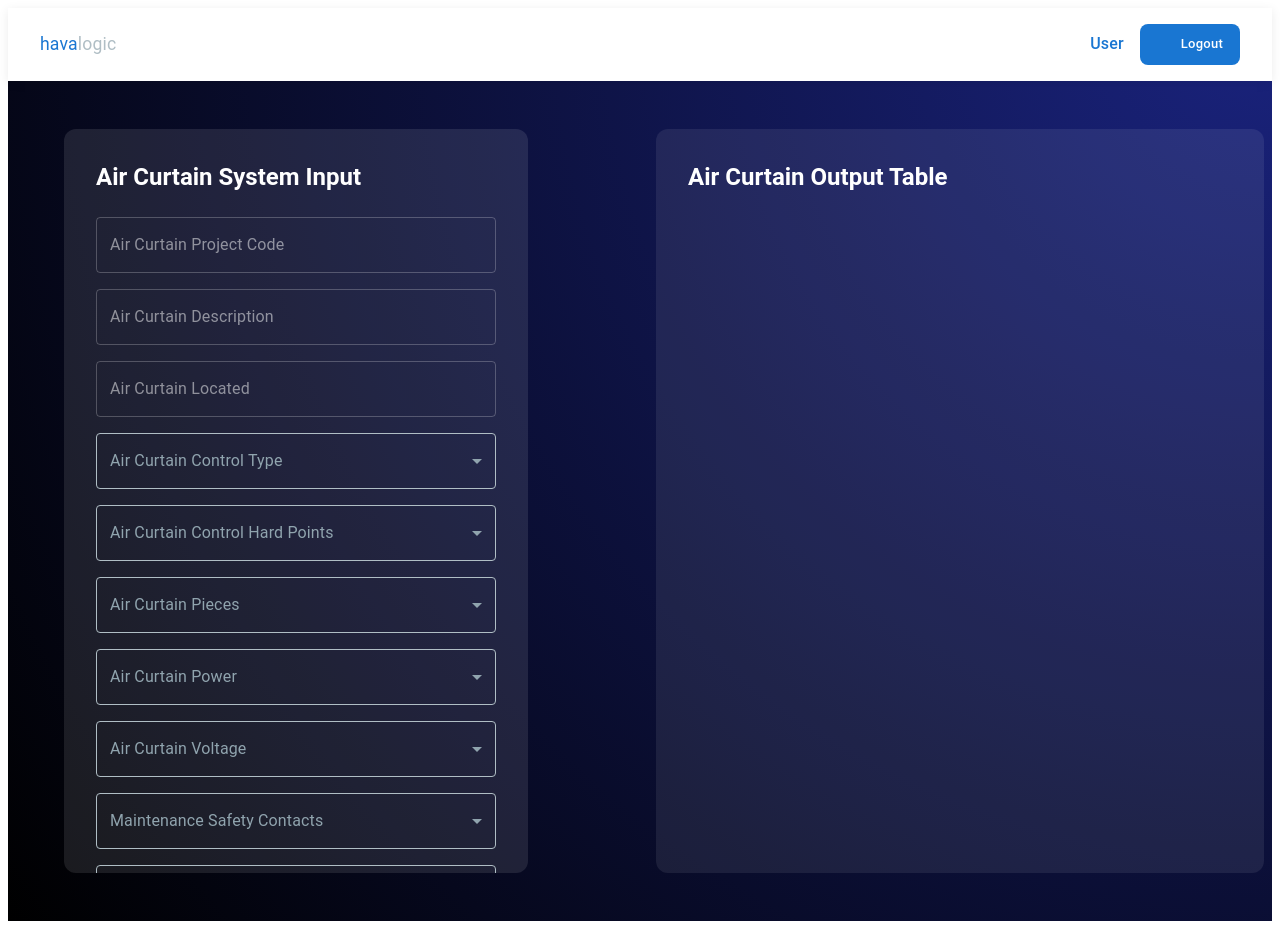
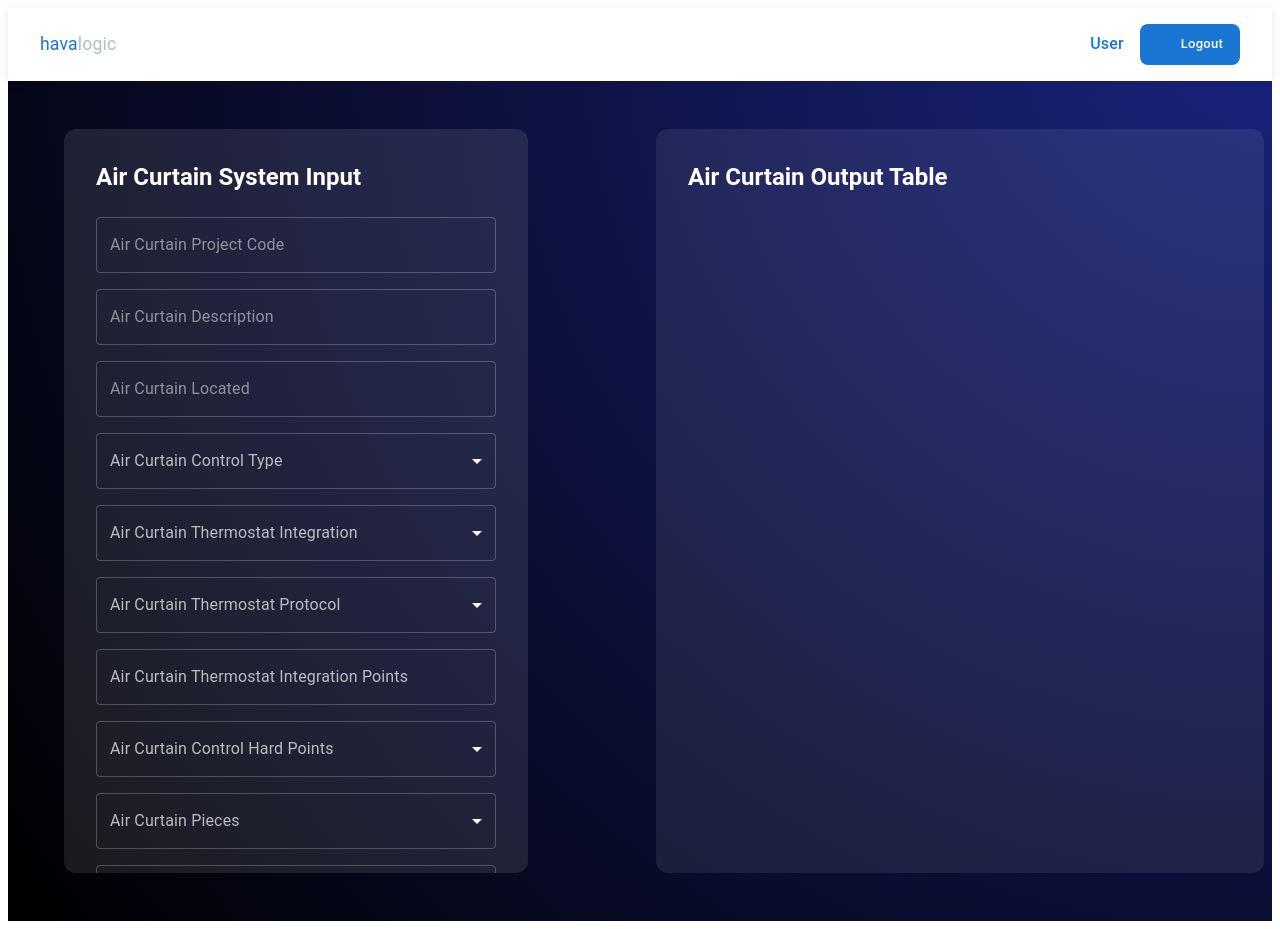
Before and after one commit to ErginYurttas/havalogic, a React (Create React App) app: page /aircurtain in a window 1280 px wide. Built offline with nearby package versions, Linux system fonts and the light colour scheme; some icons are missing; a web font is replaced by a local one.

Commit message:
20250809_1405

```diff
--- a/src/pages/AirCurtainPage.tsx
+++ b/src/pages/AirCurtainPage.tsx
@@ -1,4 +1,4 @@
-import React, { useState } from 'react';
+import React, { useState, useEffect } from 'react';
 import {
   Box,
   Container,
@@ -119,6 +119,79 @@ export default function AirCurtainPage() {
   const [airCurtainProtocolIntegration, setAirCurtainProtocolIntegration] = useState('');
   const [airCurtainIntegrationPoints, setAirCurtainIntegrationPoints] = useState('');
 
+  const [airCurtainThermostatIntegration, setAirCurtainThermostatIntegration] = useState('');
+  const [airCurtainThermostatProtocol, setAirCurtainThermostatProtocol] = useState('');
+  const [airCurtainThermostatIntegrationPoints, setAirCurtainThermostatIntegrationPoints] = useState('');
+
+
+useEffect(() => {
+  if (airCurtainControlType === 'with DDC') {
+    setAirCurtainThermostatIntegration('');
+    setAirCurtainThermostatProtocol('');
+    setAirCurtainThermostatIntegrationPoints('');
+  }
+}, [airCurtainControlType]);
+
+useEffect(() => {
+  if (airCurtainControlType === 'Thermostat') {
+    setAirCurtainControlHardPoints('');
+    setAirCurtainPieces('');
+    setAirCurtainPower('');
+    setAirCurtainVoltage('');
+    setMaintenanceSafety('');
+    setEmergencySafety('');
+    setDoorSafety('');
+    setHeatingFunction('');
+    setHeatingPower('');
+    setHeatingVoltage('');
+    setRoomSensor('');
+    setAirCurtainIntegration('');
+    setAirCurtainProtocolIntegration('');
+    setAirCurtainIntegrationPoints('');
+  }
+}, [airCurtainControlType]);
+
+
+useEffect(() => {
+  const valveFunctions = [
+    'On/Off Valve Actuator',
+    'On/Off Valve Actuator with Feedback',
+    'Floating Valve Actuator',
+    'Floating Valve Actuator with Feedback',
+    'Proportional Valve Actuator',
+    'Proportional Valve Actuator with Feedback'
+  ];
+
+  // Valf türlerinden biri SEÇİLİRSE veya 'none' seçilirse ➜ ikisini de temizle
+  const shouldClear = valveFunctions.includes(heatingFunction) || heatingFunction === 'none';
+
+  if (shouldClear) {
+    setHeatingPower('');
+    setHeatingVoltage('');
+  }
+}, [heatingFunction]);
+// 4) renderDropdown fonksiyonu burada başlıyor
+const renderDropdown = (
+  label: string,
+  value: string,
+  onChange: (event: SelectChangeEvent) => void,
+  options: string[],
+  disabled: boolean = false
+) => (
+  <FormControl fullWidth sx={{ mt: 2 }} disabled={disabled}>
+    <InputLabel>{label}</InputLabel>
+    <Select value={value} label={label} onChange={onChange}>
+      {options.map((option) => (
+        <MenuItem key={option} value={option}>
+          {option}
+        </MenuItem>
+      ))}
+    </Select>
+  </FormControl>
+);
+
+
+
 
   const [tableRows, setTableRows] = useState<any[]>([]);
   const [showTable, setShowTable] = useState(false);
@@ -133,7 +206,7 @@ export default function AirCurtainPage() {
 
  const handleSaveAirCurtain = () => {
   const pieces = parseInt(airCurtainPieces) || 1;
-
+  const isMultiple = pieces > 1;
   const airCurtainControlRows: any[] = [];
   const maintenanceRows: any[] = [];
   const emergencyRows: any[] = [];
@@ -141,6 +214,7 @@ export default function AirCurtainPage() {
   const roomSensorRows: any[] = [];
   const integrationRows: any[] = [];
   const controlHardPointRows: any[] = [];
+  const thermostatIntegrationRows: any[] = [];
 
 
   if (airCurtainControlType === 'with DDC') {
@@ -178,12 +252,13 @@ export default function AirCurtainPage() {
 }
 
 
-
 if (maintenanceSafety === 'for Each Curtain') {
+  const isMultiple = pieces > 1;
   for (let i = 1; i <= pieces; i++) {
+    const suffix = isMultiple ? ` ${i}` : '';
     maintenanceRows.push({
       projectCode, description, location,
-        point: `Air Curtain Maintenance Safety ${i}`,
+      point: `Air Curtain Maintenance Safety${suffix}`,
       ai: 0, ao: 0, di: 1, do: 0,
       modbusRtu: 0, modbusTcp: 0, bacnetMstp: 0, bacnetIp: 0, mbus: 0
     });
@@ -199,10 +274,12 @@ export default function AirCurtainPage() {
 
 
   if (emergencySafety === 'for Each Curtain') {
+  const isMultiple = pieces > 1;
   for (let i = 1; i <= pieces; i++) {
+    const suffix = isMultiple ? ` ${i}` : '';
     emergencyRows.push({
       projectCode, description, location,
-        point: `Air Curtain Emergency Safety ${i}`,
+      point: `Air Curtain Emergency Safety${suffix}`,
       ai: 0, ao: 0, di: 1, do: 0,
       modbusRtu: 0, modbusTcp: 0, bacnetMstp: 0, bacnetIp: 0, mbus: 0
     });
@@ -211,6 +288,26 @@ export default function AirCurtainPage() {
   emergencyRows.push({
     projectCode, description, location,
     point: 'Air Curtains Group Emergency Safety',
+    ai: 0, ao: 0, di: 1, do: 0,
+    modbusRtu: 0, modbusTcp: 0, bacnetMstp: 0, bacnetIp: 0, mbus: 0
+  });
+}
+
+if (doorSafety === 'for Each Curtain') {
+  const isMultiple = pieces > 1;
+  for (let i = 1; i <= pieces; i++) {
+    const suffix = isMultiple ? ` ${i}` : '';
+    doorRows.push({
+      projectCode, description, location,
+      point: `Air Curtain Door Safety${suffix}`,
+      ai: 0, ao: 0, di: 1, do: 0,
+      modbusRtu: 0, modbusTcp: 0, bacnetMstp: 0, bacnetIp: 0, mbus: 0
+    });
+  }
+} else if (doorSafety === 'for All Curtains') {
+  doorRows.push({
+    projectCode, description, location,
+    point: 'Air Curtains Group Door Safety',
     ai: 0, ao: 0, di: 1, do: 0,
     modbusRtu: 0, modbusTcp: 0, bacnetMstp: 0, bacnetIp: 0, mbus: 0
   });
@@ -371,24 +468,6 @@ if (heatingFunction === 'Proportional Electrical Heater') {
 }
 
 
-  if (doorSafety === 'for Each Curtain') {
-    for (let i = 1; i <= pieces; i++) {
-      doorRows.push({
-        projectCode, description, location,
-        point: `Air Curtain Door Safety ${i}`,
-        ai: 0, ao: 0, di: 1, do: 0,
-        modbusRtu: 0, modbusTcp: 0, bacnetMstp: 0, bacnetIp: 0, mbus: 0
-      });
-    }
-  } else if (doorSafety === 'for All Curtains') {
-    doorRows.push({
-      projectCode, description, location,
-      point: 'Air Curtains Group Door Safety',
-      ai: 0, ao: 0, di: 1, do: 0,
-      modbusRtu: 0, modbusTcp: 0, bacnetMstp: 0, bacnetIp: 0, mbus: 0
-    });
-  }
-
 
   if (roomSensor === 'Temperature') {
     roomSensorRows.push({
@@ -412,7 +491,83 @@ if (heatingFunction === 'Proportional Electrical Heater') {
     });
   }
 
+if (
+  airCurtainIntegration === 'own Panel' &&
+  ['Modbus RTU', 'Modbus TCP IP', 'Bacnet MSTP', 'Bacnet IP'].includes(airCurtainProtocolIntegration) &&
+  airCurtainIntegrationPoints.trim() !== '' &&
+  !isNaN(Number(airCurtainIntegrationPoints))
+) {
+  const pointValue = Number(airCurtainIntegrationPoints);
 
+  const row: any = {
+    projectCode,
+    description,
+    location,
+    point: 'Air Curtain own Panel Integration Points',
+    ai: 0,
+    ao: 0,
+    di: 0,
+    do: 0,
+    modbusRtu: 0,
+    modbusTcp: 0,
+    bacnetMstp: 0,
+    bacnetIp: 0,
+    mbus: 0
+  };
+
+  switch (airCurtainProtocolIntegration) {
+    case 'Modbus RTU':
+      row.modbusRtu = pointValue;
+      break;
+    case 'Modbus TCP IP':
+      row.modbusTcp = pointValue;
+      break;
+    case 'Bacnet MSTP':
+      row.bacnetMstp = pointValue;
+      break;
+    case 'Bacnet IP':
+      row.bacnetIp = pointValue;
+      break;
+    default:
+      break;
+  }
+
+  integrationRows.push(row);
+}
+
+if (
+  airCurtainThermostatIntegration === 'Thermostat' &&
+  ['Modbus RTU', 'Modbus TCP IP', 'Bacnet MSTP', 'Bacnet IP'].includes(airCurtainThermostatProtocol) &&
+  airCurtainThermostatIntegrationPoints.trim() !== ''
+) {
+  const protocolColumnMap: any = {
+    'Modbus RTU': 'modbusRtu',
+    'Modbus TCP IP': 'modbusTcp',
+    'Bacnet MSTP': 'bacnetMstp',
+    'Bacnet IP': 'bacnetIp'
+  };
+
+  const row: any = {
+    projectCode,
+    description,
+    location,
+    point: 'Air Curtain Thermostat Integration Points',
+    ai: 0,
+    ao: 0,
+    di: 0,
+    do: 0,
+    modbusRtu: 0,
+    modbusTcp: 0,
+    bacnetMstp: 0,
+    bacnetIp: 0,
+    mbus: 0
+  };
+
+  const selectedColumn = protocolColumnMap[airCurtainThermostatProtocol];
+  row[selectedColumn] = parseInt(airCurtainThermostatIntegrationPoints) || 0;
+
+  thermostatIntegrationRows.push(row);
+}
 
 
   setTableRows([
@@ -423,7 +578,8 @@ if (heatingFunction === 'Proportional Electrical Heater') {
     ...doorRows,
     ...heatingRows,
     ...roomSensorRows,
-    ...integrationRows
+    ...integrationRows,
+    ...thermostatIntegrationRows
   ]);
   setShowTable(true);
 };
@@ -455,24 +611,38 @@ if (heatingFunction === 'Proportional Electrical Heater') {
               <TextField fullWidth variant="outlined" placeholder="Air Curtain Located" value={location} onChange={(e) => setLocation(e.target.value)} InputProps={{ style: { color: 'white' } }} />
 
 {renderDropdown('Air Curtain Control Type', airCurtainControlType, (e) => setAirCurtainControlType(e.target.value), ['with DDC', 'Thermostat'], false)}
-{renderDropdown('Air Curtain Control Hard Points', airCurtainControlHardPoints, (e) => setAirCurtainControlHardPoints(e.target.value), ['Statuses', 'Command', 'Statuses and Command'], false)}
 
-{renderDropdown('Air Curtain Pieces', airCurtainPieces, (e) => setAirCurtainPieces(e.target.value), ['1', '2', '3', '4', '5', '6', '7', '8'], false)}
-{renderDropdown('Air Curtain Power', airCurtainPower, (e) => setAirCurtainPower(e.target.value), [ '0,55', '0,75', '1,1', '1,5', '2,2', '3', '4', '5,5', '7,5','11', '15', '18,5', '22', '30', '37', '45', '55','75', '90', '110', '132', '160'], false)}
-{renderDropdown('Air Curtain Voltage', airCurtainVoltage, (e) => setAirCurtainVoltage(e.target.value), ['230', '380'], false)}
+{renderDropdown('Air Curtain Thermostat Integration', airCurtainThermostatIntegration, (e: SelectChangeEvent) => setAirCurtainThermostatIntegration(e.target.value), ['none', 'Thermostat'], airCurtainControlType === 'with DDC')}
 
-{renderDropdown('Maintenance Safety Contacts', maintenanceSafety, (e) => setMaintenanceSafety(e.target.value),['none', 'for Each Curtain', 'for All Curtains'], false)}
-{renderDropdown('Emergency Safety Contacts', emergencySafety, (e) => setEmergencySafety(e.target.value), ['none', 'for Each Curtain', 'for All Curtains'], false)}
-{renderDropdown('Door Safety Contacts', doorSafety, (e) => setDoorSafety(e.target.value), ['none', 'for Each Curtain', 'for All Curtains'], false)}
+{renderDropdown('Air Curtain Thermostat Protocol',  airCurtainThermostatProtocol,  (e: SelectChangeEvent) => setAirCurtainThermostatProtocol(e.target.value), ['Modbus RTU', 'Modbus TCP IP', 'Bacnet MSTP', 'Bacnet IP'], airCurtainControlType === 'with DDC')}
+<TextField
+  label="Air Curtain Thermostat Integration Points"
+  value={airCurtainThermostatIntegrationPoints}
+  onChange={(e) => setAirCurtainThermostatIntegrationPoints(e.target.value)}
+  fullWidth
+  sx={{ mt: 2 }}
+  disabled={airCurtainControlType === 'with DDC'}
+/>
 
-{renderDropdown('Heating Function',heatingFunction,(e) => setHeatingFunction(e.target.value),['none', 'On/Off Valve Actuator', 'On/Off Valve Actuator with Feedback','Floating Valve Actuator', 'Floating Valve Actuator with Feedback','Proportional Valve Actuator','Proportional Valve Actuator with Feedback','1-Staged Electrical Heater','2-Staged Electrical Heater','3-Staged Electrical Heater','Proportional Electrical Heater'], false)}
-{renderDropdown('Heating Power', heatingPower,(e) => setHeatingPower(e.target.value), ['0,55', '0,75', '1,1', '1,5', '2,2', '3', '4', '5,5', '7,5','11', '15', '18,5', '22', '30', '37', '45', '55','75', '90', '110', '132', '160' ], false)}
-{renderDropdown('Heating Voltage', heatingVoltage, (e) => setHeatingVoltage(e.target.value), ['230', '380'],false)}
 
-{renderDropdown('Room Sensor', roomSensor, (e) => setRoomSensor(e.target.value), ['none', 'Temperature', 'Temperature and Humidity'], false)}
 
-{renderDropdown('Air Curtain Integration', airCurtainIntegration, (e) => setAirCurtainIntegration(e.target.value), ['none', 'Thermostat', 'own Panel'], false)}
-{renderDropdown('Air Curtain Protocol Integration', airCurtainProtocolIntegration, (e) => setAirCurtainProtocolIntegration(e.target.value), ['Modbus RTU', 'Modbus TCP IP', 'Bacnet MSTP', 'Bacnet IP'], false)}
+{renderDropdown('Air Curtain Control Hard Points', airCurtainControlHardPoints, (e) => setAirCurtainControlHardPoints(e.target.value), ['Statuses', 'Command', 'Statuses and Command'], airCurtainControlType === 'Thermostat')}
+
+{renderDropdown('Air Curtain Pieces', airCurtainPieces, (e) => setAirCurtainPieces(e.target.value), ['1', '2', '3', '4', '5', '6', '7', '8'], airCurtainControlType === 'Thermostat')}
+{renderDropdown('Air Curtain Power', airCurtainPower, (e) => setAirCurtainPower(e.target.value), [ '0,55', '0,75', '1,1', '1,5', '2,2', '3', '4', '5,5', '7,5','11', '15', '18,5', '22', '30', '37', '45', '55','75', '90', '110', '132', '160'], airCurtainControlType === 'Thermostat')}
+{renderDropdown('Air Curtain Voltage', airCurtainVoltage, (e) => setAirCurtainVoltage(e.target.value),['230', '380'], airCurtainControlType === 'Thermostat')}
+{renderDropdown('Maintenance Safety Contacts', maintenanceSafety, (e) => setMaintenanceSafety(e.target.value),['none', 'for Each Curtain', 'for All Curtains'], airCurtainControlType === 'Thermostat')}
+{renderDropdown('Emergency Safety Contacts', emergencySafety, (e) => setEmergencySafety(e.target.value), ['none', 'for Each Curtain', 'for All Curtains'], airCurtainControlType === 'Thermostat')}
+{renderDropdown('Door Safety Contacts', doorSafety, (e) => setDoorSafety(e.target.value), ['none', 'for Each Curtain', 'for All Curtains'], airCurtainControlType === 'Thermostat')}
+
+{renderDropdown('Heating Function',heatingFunction,(e) => setHeatingFunction(e.target.value),['none', 'On/Off Valve Actuator', 'On/Off Valve Actuator with Feedback','Floating Valve Actuator', 'Floating Valve Actuator with Feedback','Proportional Valve Actuator','Proportional Valve Actuator with Feedback','1-Staged Electrical Heater','2-Staged Electrical Heater','3-Staged Electrical Heater','Proportional Electrical Heater'], airCurtainControlType === 'Thermostat')}
+{renderDropdown('Heating Power', heatingPower, (e) => setHeatingPower(e.target.value), ['0,55', '0,75', '1,1', '1,5', '2,2', '3', '4', '5,5', '7,5','11', '15', '18,5', '22', '30', '37', '45', '55','75', '90', '110', '132', '160' ], airCurtainControlType === 'Thermostat' || heatingFunction === 'none' || ['On/Off Valve Actuator','On/Off Valve Actuator with Feedback','Floating Valve Actuator','Floating Valve Actuator with Feedback','Proportional Valve Actuator','Proportional Valve Actuator with Feedback'].includes(heatingFunction))}
+{renderDropdown('Heating Voltage', heatingVoltage, (e) => setHeatingVoltage(e.target.value), ['230', '380'],  airCurtainControlType === 'Thermostat' || heatingFunction === 'none' || ['On/Off Valve Actuator','On/Off Valve Actuator with Feedback','Floating Valve Actuator','Floating Valve Actuator with Feedback','Proportional Valve Actuator','Proportional Valve Actuator with Feedback'].includes(heatingFunction))}
+
+{renderDropdown('Room Sensor', roomSensor, (e) => setRoomSensor(e.target.value), ['none', 'Temperature', 'Temperature and Humidity'], airCurtainControlType === 'Thermostat')}
+
+{renderDropdown('Air Curtain Integration', airCurtainIntegration, (e) => setAirCurtainIntegration(e.target.value), ['none', 'own Panel'], airCurtainControlType === 'Thermostat')}
+{renderDropdown('Air Curtain Protocol Integration', airCurtainProtocolIntegration, (e) => setAirCurtainProtocolIntegration(e.target.value), ['Modbus RTU', 'Modbus TCP IP', 'Bacnet MSTP', 'Bacnet IP'], airCurtainControlType === 'Thermostat')}
 
 <TextField
   fullWidth
@@ -481,6 +651,7 @@ if (heatingFunction === 'Proportional Electrical Heater') {
   value={airCurtainIntegrationPoints}
   onChange={(e) => setAirCurtainIntegrationPoints(e.target.value)}
   InputProps={{ style: { color: 'white' } }}
+  disabled={airCurtainControlType === 'Thermostat'}
 />
 
 
```
Lines whose indentation alone changed are shown as unchanged.
